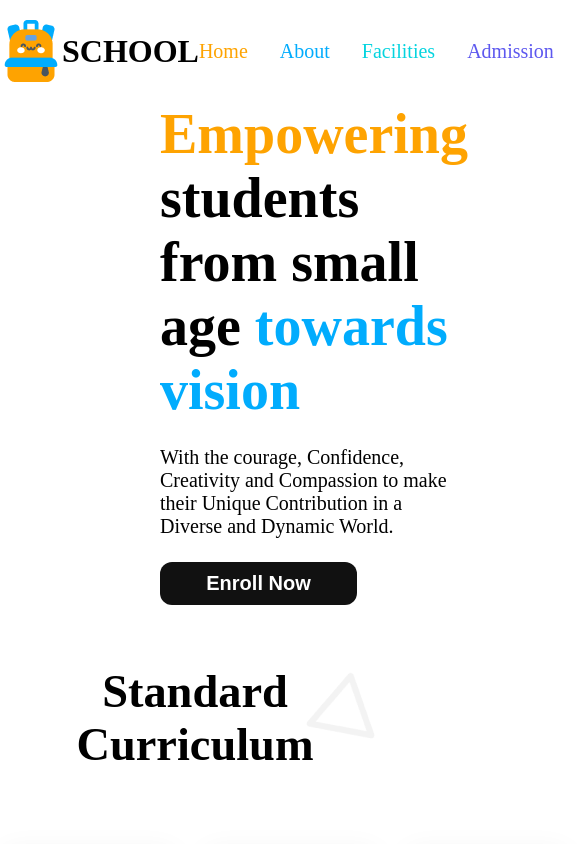
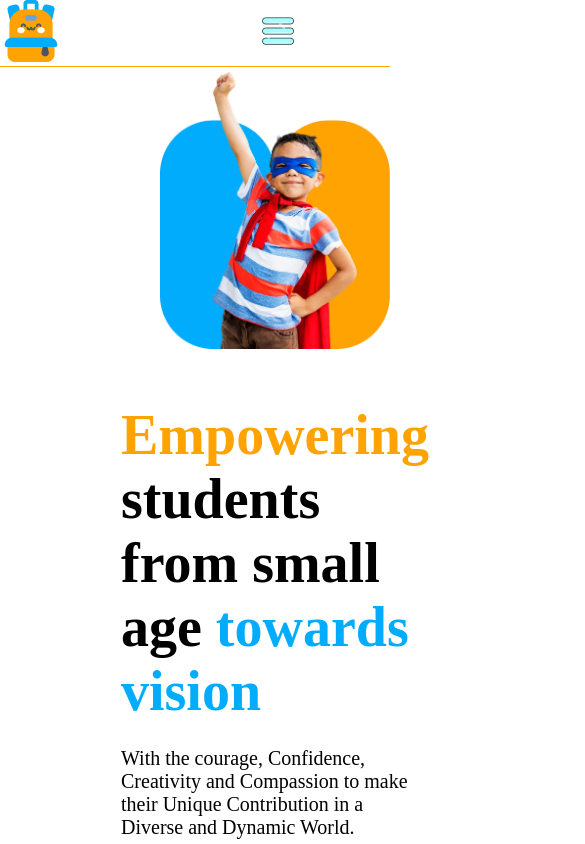
Before and after one commit to sakilriaz/assignment-2-Kids-School, a plain HTML site: page index.html in a window 390 px wide. Shown: the top 844 px of the page, 585 px wide, since content can reach past the window. Drawn offline with Linux system fonts and the light colour scheme.

Commit message:
responsive done for nav banner and standard section

```diff
--- a/index.html
+++ b/index.html
@@ -12,12 +12,14 @@
 </head>
 <body>
     <header >
-        <nav class="navbar display-flex">
+        <nav >
+            <section >
+                <div class="navbar display-flex " >
                     <div class="nav-logo display-flex">
                         <img src="assets/logo.png" alt="">
                         <h3 class="nav-title">SCHOOL</h3>
                     </div>
-            <div class="nav-items display-flex">
+                        <div class="display-flex">
                             <li class="nav-item"><a href="" class="nav-link orange">Home</a></li>
                             <li class="nav-item"><a href="" class="nav-link sky">About</a></li>
                             <li class="nav-item"><a href="" class="nav-link" id="facilities">Facilities</a></li>
@@ -26,11 +28,31 @@
                         </div>
                         <div >
                             <button class="nav-button button-text-color">Contact</button>
+                        </div>
+                 </div>
+
+            </section>
+
+            <!-- navbar for mobile device -->
+            <section class="navbar-2 navbar-2-hide">
+                <div>
+                    <img src="assets/logo.png" alt="">
 
                 </div>
+                <div >
+                    <img class="logo" src="assets/menu icon25.png" alt="">
+                </div>
+
+            </section>
+
+
 
         </nav>
-        <div class="banner display-flex">
+
+        <!-- BANNER STARTS -->
+
+
+        <div class="banner ">
             <div class="banner-container">
                 <h1 class="banner-title"><span class="orange">Empowering</span> <br>
                     students from small <br> age <span class="sky">towards vision</span></h1>
--- a/styles/styles.css
+++ b/styles/styles.css
@@ -7,11 +7,14 @@
   }
  *{margin: 0;padding: 0;}
  /* shared styles */
+ .hide{display: none;}
+
 .orange{color: rgba(254, 163, 1, 1);}
 .black{color: rgba(17, 17, 17, 1);}
 .sky{color: rgb(1, 172, 253);}
 .button-text-color{color: #FFFFFF;}
-/* header styles */
+
+
  body{max-width: 1440px; margin: o auto;}
 
 /* nav styles */
@@ -25,7 +28,7 @@
     font-weight: 700;
     }
 
-.nav-items{}
+
 .nav-item{list-style: none; margin-right: 32px;}
 .nav-link{text-decoration: none; font-size:1.25rem; font-weight: 500;
     }
@@ -35,9 +38,16 @@
     padding: 10px; background-color: rgba(254, 163, 1, 1);
     width: 197px;  border-radius: 12px; border: none;}
 
+    /* navbar-2 related styles */
+    .logo{width:25%;}
+    .navbar-2{border-bottom: 1px solid orange; display: flex;
+    justify-content: space-between; align-items: center;}
+    .navbar-2-hide{display: none;}
+
+
     /* banner-related styles */
-    .banner{max-width: 1160px;margin-left: 160px; align-items: center; gap: 50px;}
-    .banner-container{}
+    .banner{max-width: 1160px;margin-left: 160px; display:flex; align-items: center; gap: 50px;}
+    .banner-container{justify-content: center;align-items: center;}
     .banner-title{font-size: 3.5rem;
         font-weight: 700;
         text-align: left;
@@ -51,7 +61,9 @@
         width: 197px;  border-radius: 12px; border: none;}
     .banner-img{width: 100%;}
 
+
     /* standard curriculum related styles */
+
 
     .standard{ max-width: 1440px; padding: 60px 0px 60px 0px;  text-align: center; }
 
@@ -82,3 +94,19 @@ background: linear-gradient(180.00deg, rgb(238, 225, 255),rgba(255, 255, 255, 0)
 #card-color-1{color: rgb(100, 200, 255);}
 #card-color-2{color:rgb(240, 170, 0) ;}
 #card-color-3{color: rgb(135, 0, 255);}
+
+
+
+
+/* RESPONSIVE MEDIA QUERY */
+
+@media  screen and (max-width:576px) {
+    .navbar{display: none;}
+    .logo{width:25%;}
+    .navbar-2{border-bottom: 1px solid orange; display: flex;
+    justify-content: space-between; align-items: center;}
+
+    .banner{flex-direction: column-reverse;}
+    .card-container{flex-direction: column;}
+    .ball-container{display: none;}
+}
```
Also changed, not shown: navbar-2.html (added, +26 -0 lines), our story.html (added, +11 -0 lines), assets/menu icon25.png (added). Lines whose indentation alone changed are shown as unchanged.
